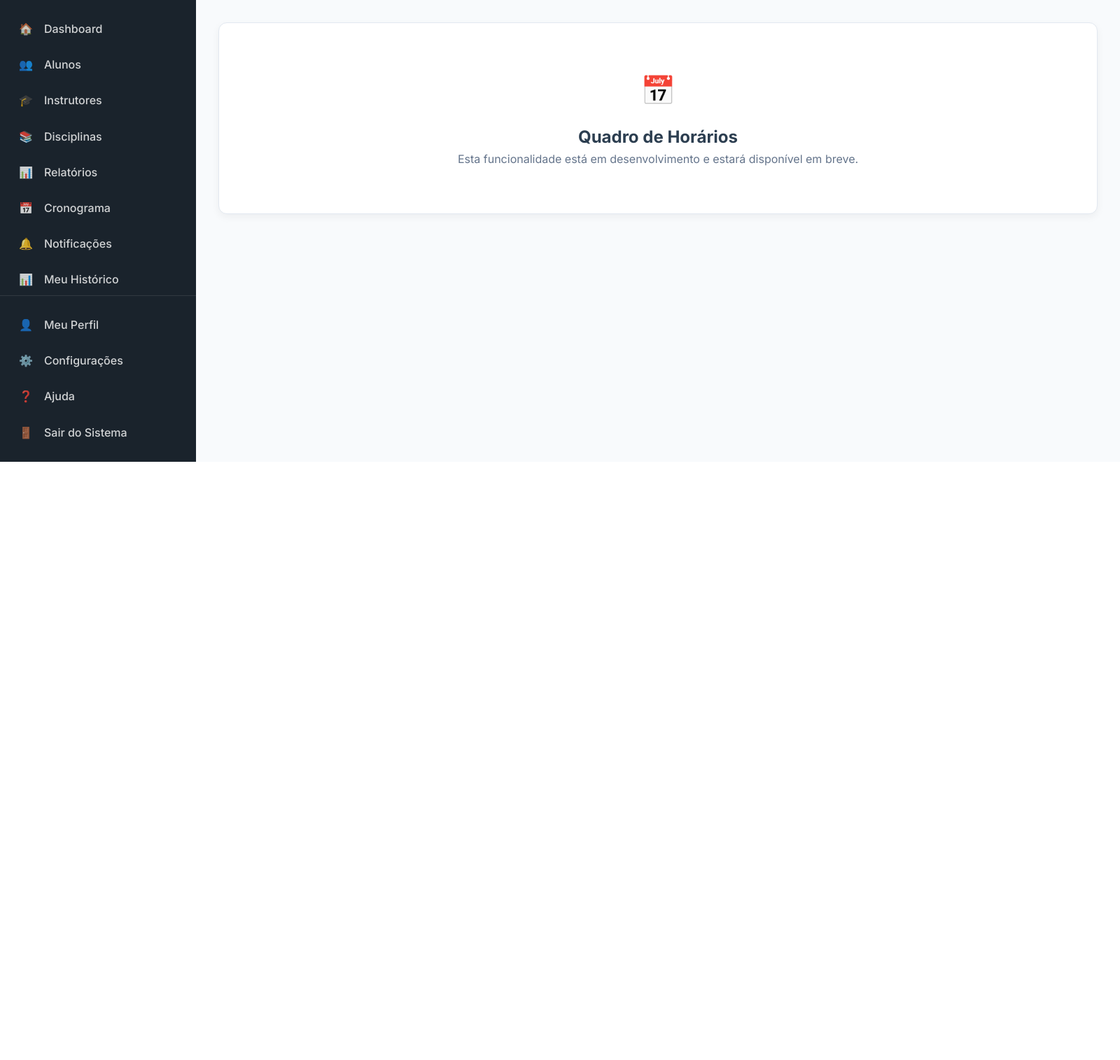
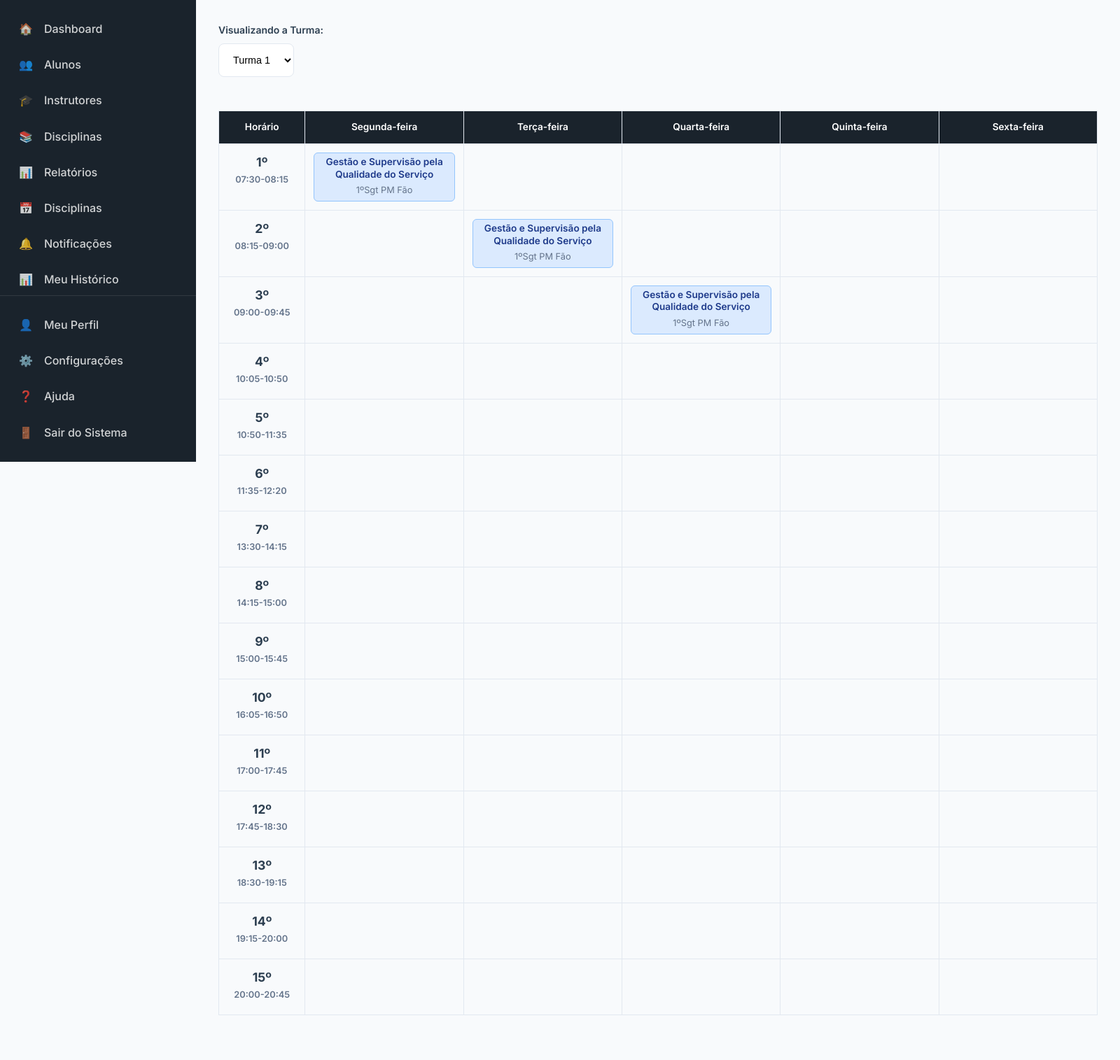
Before and after one commit to michaeloliveira4555-netizen/sistema_escolar_deepseak_1, a Flask app: page /horario/ in a window 1600 px wide. Shown: the part 140-1655 px from the top of the page at 70% size. Before the commit the page ends 800 px from the top, so only its background shows below. Run offline with Flask 3, Linux system fonts and the light colour scheme; a user stored in the database is signed in; tables that the repository leaves empty hold one stand-in row (values such as "Sample post").

Commit message:
Quadro horario Layout v.1.0

```diff
--- a/static/style.css
+++ b/static/style.css
@@ -909,3 +909,109 @@ textarea:focus {
 
 .btn-card.primary { background: var(--color-primary-light); color: var(--color-white); }
 .btn-card.dev-primary { background: #8b5cf6; color: white; }
+
+/* ==========================================================================
+   6. Módulo Quadro Horário (Versão 2.1 - Layout de Grade Refinado)
+   ========================================================================== */
+
+.horario-header {
+    display: flex;
+    justify-content: space-between;
+    align-items: center;
+    flex-wrap: wrap;
+    gap: 1rem;
+    margin-bottom: 1.5rem;
+}
+
+/* Adiciona a rolagem horizontal e um espaçamento nas laterais */
+.table-wrapper {
+    overflow-x: auto;
+    padding: 2px; /* Pequeno padding para a sombra da borda aparecer */
+    margin: 0 -1rem 1rem -1rem; /* Compensa o padding do container pai para ir até as bordas */
+    padding: 0 1rem 1rem 1rem;
+}
+
+.horario-table-new {
+    width: 100%;
+    min-width: 1200px;
+    border-collapse: collapse;
+    table-layout: fixed;
+}
+
+.horario-table-new th,
+.horario-table-new td {
+    border: 1px solid var(--color-border);
+    padding: 0.75rem;
+    vertical-align: top;
+    font-size: 0.85rem;
+}
+
+/* --- Cabeçalho --- */
+.horario-table-new thead th {
+    background-color: var(--color-secondary);
+    color: var(--color-white);
+    font-weight: 600;
+    text-align: center;
+    position: sticky;
+    top: 0;
+    z-index: 10;
+}
+
+.header-tempo { width: 120px; }
+.header-dia { width: 220px; }
+
+/* --- Corpo da Tabela --- */
+.cell-tempo {
+    background-color: #f8fafc;
+    font-weight: 600;
+    text-align: center;
+    vertical-align: middle;
+    position: sticky;
+    left: 0;
+    z-index: 5;
+}
+.cell-tempo strong { display: block; font-size: 1.1rem; }
+.cell-tempo span { font-size: 0.8rem; color: var(--color-text-muted); }
+
+.schedule-slot {
+    height: 80px;
+    cursor: pointer;
+    transition: background-color 0.2s ease;
+}
+
+.schedule-slot:hover { background-color: #eff6ff; }
+
+/* --- Conteúdo Dentro das Células --- */
+.slot-content {
+    height: 100%;
+    display: flex;
+    flex-direction: column;
+    justify-content: center;
+    text-align: center;
+    padding: 0.25rem;
+    border-radius: 6px;
+    background-color: #dbeafe;
+    border: 1px solid #93c5fd;
+}
+
+.disciplina-title {
+    font-weight: 600;
+    color: var(--color-primary);
+    line-height: 1.3;
+}
+
+.instrutor-name {
+    font-size: 0.8rem;
+    color: var(--color-text-muted);
+    margin-top: 0.25rem;
+}
+
+/* --- Estilos Especiais (Fim de Semana) --- */
+
+/* Colunas do fim de semana (cabeçalho e células) */
+.header-dia.weekend,
+.schedule-slot.weekend {
+    background-color: #fff1f2;
+}
+
+.schedule-slot.weekend:hover { background-color: #ffe4e6; }
--- a/templates/base.html
+++ b/templates/base.html
@@ -77,7 +77,7 @@
                         <div class="nav-icon">📊</div> Relatórios
                     </a>
                     <a href="#" class="nav-link">
-                        <div class="nav-icon">📅</div> Cronograma
+                        <div class="nav-icon">📅</div> Disciplinas
                     </a>
                     <a href="#" class="nav-link">
                         <div class="nav-icon">🔔</div> Notificações
--- a/templates/dashboard.html
+++ b/templates/dashboard.html
@@ -10,7 +10,7 @@
         <div class="welcome-section">
             <div class="welcome-text">
                 <h1>Olá, <span class="user-highlight">{{ current_user.username }}</span>!</h1>
-                <p class="welcome-subtitle">Bem-vindo de volta ao sistema EsFAS</p>
+                <p class="welcome-subtitle">Bem-vindo de volta ao SiGA EsFAS</p>
             </div>
         </div>
 
--- a/templates/quadro_horario.html
+++ b/templates/quadro_horario.html
@@ -6,12 +6,78 @@
 
 {% block content %}
 <div class="container mt-4">
-    <div class="card">
-        <div class="card-body" style="padding: 4rem; text-align: center;">
-            <h1 style="font-size: 2.5rem; margin-bottom: 1rem;">📅</h1>
-            <h2>Quadro de Horários</h2>
-            <p style="color: var(--color-text-muted);">Esta funcionalidade está em desenvolvimento e estará disponível em breve.</p>
+    <div class="horario-header">
+        <div class="form-group">
+            <label for="turma_selector">Visualizando a Turma:</label>
+            <select id="turma_selector" name="turma_id" class="form-control" style="width: auto;">
+                <option value="1">Turma 1</option>
+                <option value="2">Turma 2</option>
+                <option value="3">Turma 3</option>
+                <option value="4">Turma 4</option>
+                <option value="5">Turma 5</option>
+                <option value="6">Turma 6</option>
+                <option value="7">Turma 7</option>
+                <option value="8">Turma 8</option>
+            </select>
         </div>
+    </div>
+
+    <div class="table-wrapper">
+        <table class="horario-table-new">
+            <thead>
+                <tr>
+                    <th class="header-tempo">Horário</th>
+                    <th class="header-dia">Segunda-feira</th>
+                    <th class="header-dia">Terça-feira</th>
+                    <th class="header-dia">Quarta-feira</th>
+                    <th class="header-dia">Quinta-feira</th>
+                    <th class="header-dia">Sexta-feira</th>
+                    </tr>
+            </thead>
+            <tbody>
+                {% set tempos = [
+                    ("1º", "07:30-08:15"), ("2º", "08:15-09:00"), ("3º", "09:00-09:45"),
+                    ("4º", "10:05-10:50"), ("5º", "10:50-11:35"), ("6º", "11:35-12:20"),
+                    ("7º", "13:30-14:15"), ("8º", "14:15-15:00"), ("9º", "15:00-15:45"),
+                    ("10º", "16:05-16:50"),
+                    ("11º", "17:00-17:45"), ("12º", "17:45-18:30"), ("13º", "18:30-19:15"),
+                    ("14º", "19:15-20:00"), ("15º", "20:00-20:45")
+                ] %}
+
+                {% for num, hora in tempos %}
+                <tr>
+                    <td class="cell-tempo">
+                        <strong>{{ num }}</strong>
+                        <span>{{ hora }}</span>
+                    </td>
+
+                    <td class="schedule-slot">
+                        {% if loop.index == 1 %} <div class="slot-content">
+                            <div class="disciplina-title">Gestão e Supervisão pela Qualidade do Serviço</div>
+                            <div class="instrutor-name">1ºSgt PM Fão</div>
+                        </div>
+                        {% endif %}
+                    </td>
+                    <td class="schedule-slot">
+                        {% if loop.index == 2 %} <div class="slot-content">
+                            <div class="disciplina-title">Gestão e Supervisão pela Qualidade do Serviço</div>
+                            <div class="instrutor-name">1ºSgt PM Fão</div>
+                        </div>
+                        {% endif %}
+                    </td>
+                    <td class="schedule-slot">
+                         {% if loop.index == 3 %} <div class="slot-content">
+                            <div class="disciplina-title">Gestão e Supervisão pela Qualidade do Serviço</div>
+                            <div class="instrutor-name">1ºSgt PM Fão</div>
+                        </div>
+                        {% endif %}
+                    </td>
+                    <td class="schedule-slot"></td>
+                    <td class="schedule-slot"></td>
+                     </tr>
+                {% endfor %}
+            </tbody>
+        </table>
     </div>
 </div>
 {% endblock %}
```
Also changed, not shown: static/uploads/14c31d2e-5171-4c69-8966-9ca53336410e.png (deleted), static/uploads/66809c66-c86d-40f0-a111-a4d8e8450074.png (deleted), static/uploads/8a63c815-55d8-4283-8409-275daf7e9760.png (deleted), static/uploads/989efac9-6550-4efe-9515-16f449afd114.png (added), static/uploads/b8d8ecbd-e420-437c-acf4-29b91126c8fc.png (added).
